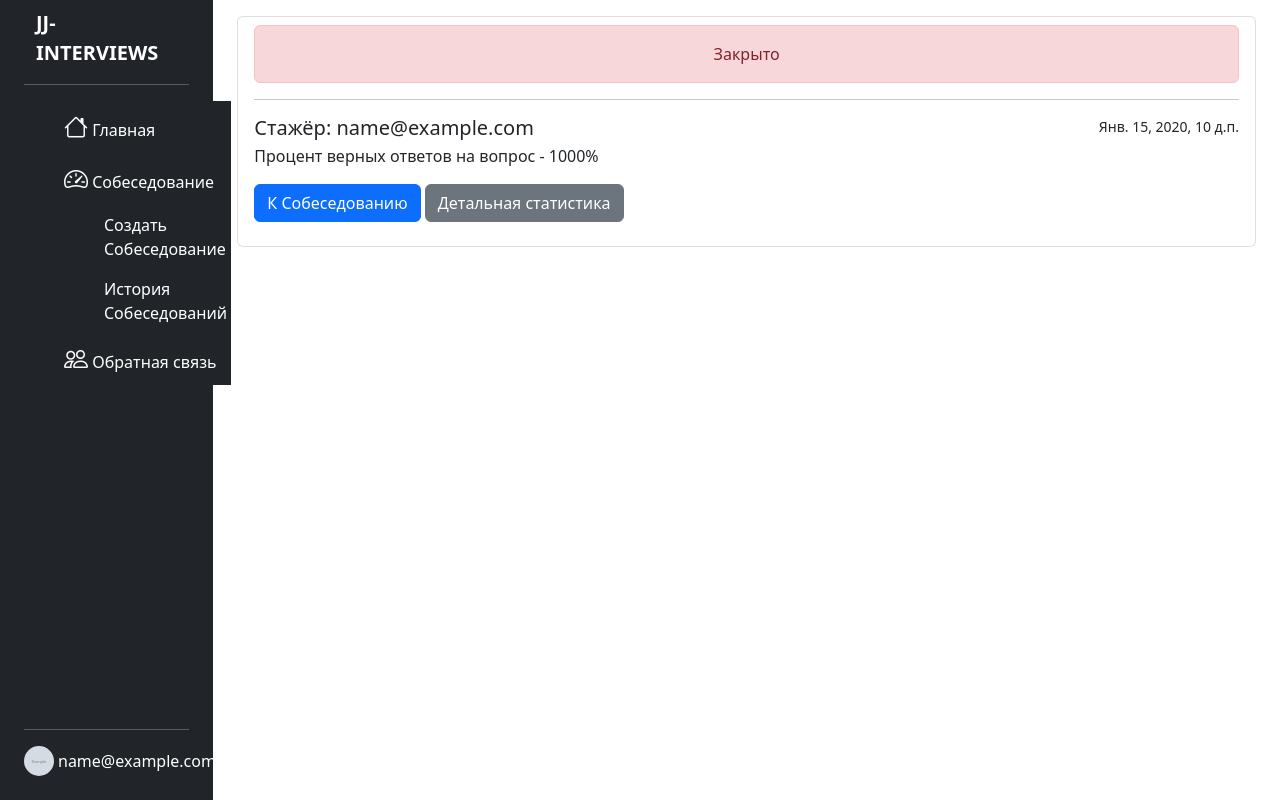
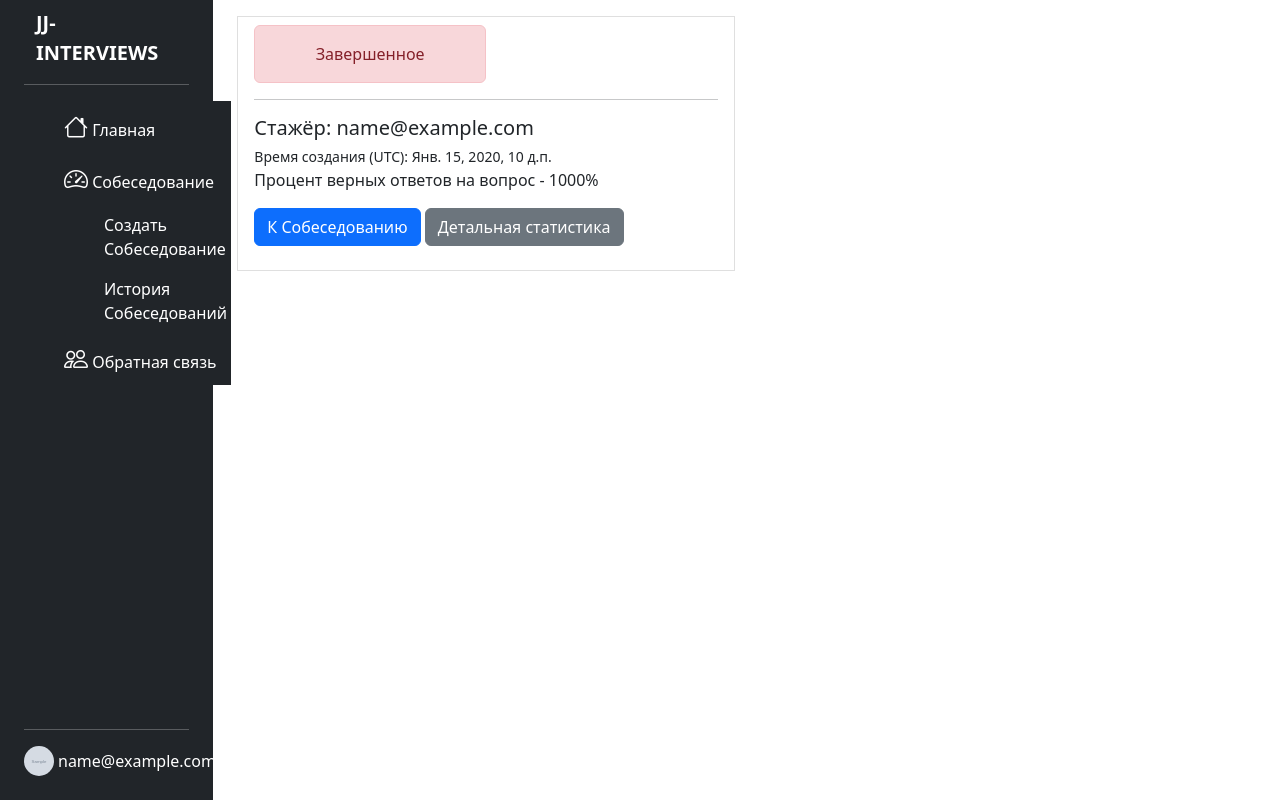
Before and after one commit to Prettywoman13/intensives_project, a Django app: page /statistic/ in a window 1280 px wide. Run offline with Django 3.2, Linux system fonts and the light colour scheme; a user stored in the database is signed in; tables that the repository leaves empty hold one stand-in row (values such as "Sample post"); grey boxes marked "Sample" are stand-in pictures; some libraries are stand-ins or nearby versions.

Commit message:
незначительные фиксы

```diff
--- a/jjinterviews/statistic/views.py
+++ b/jjinterviews/statistic/views.py
@@ -10,7 +10,14 @@
     context_object_name = "statistics"
 
     def get_queryset(self):
-        return self.model.objects.all().filter(user=self.request.user)
+        """
+        Получаю всю статистику по собеседованиям от юзера
+        """
+        return (
+            self.model.objects.all()
+            .filter(user=self.request.user)
+            .order_by("-interview__created_at")
+        )
 
 
 class InterviewDetailStatistic(DetailView):
--- a/jjinterviews/templates/pages/statistic/main.html
+++ b/jjinterviews/templates/pages/statistic/main.html
@@ -3,19 +3,25 @@
 {% block content %}
   <div class="container justify-content-center">
     <div class="list-group">
+        <div class="row">
             {% for item in statistics %}
+                    <div class="col-6 offset-md-6">
                         <div class="list-group-item flex-column align-items-start">
+                            <div class="w-50">
                                 {% if item.interview.closed %}
-            <div class="alert alert-danger text-center" role="alert">Закрыто</div>
+                                <div class="alert alert-danger text-center" role="alert">Завершенное</div>
                                 {% else %}
-            <div class="alert alert-success text-center" role="alert">Открыто</div>
+                                <div class="alert alert-success text-center" role="alert">Открытое</div>
                                 {% endif %}
+                            </div>
                             <hr>
                             <div class="d-flex w-100 justify-content-between">
                             <h5 class="mb-1">Стажёр: {{ item.interview.email_interviewed }}</h5>
-            <small>{{ item.interview.created_at }}</small>
                             </div>
+                            <small>Время создания (UTC): {{ item.interview.created_at }}</small>
+                            {% if item.completion_percentage %}
                                 <p class="mb-3">Процент верных ответов на вопрос - {% widthratio item.completion_percentage 1 100 %}%</p>
+                            {% endif %}
                             <div class="mb-3">
                             <a href="{% url 'interviews:interview' interview_id=item.interview.id  %}"
                                 class="btn btn-primary">К Собеседованию</a>
@@ -23,7 +29,10 @@
                                 class="btn btn-secondary">Детальная статистика</a>
                             </div>
                         </div>
+                        <br/>
+                    </div>
             {% endfor %}
         </div>
     </div>
+  </div>
 {% endblock content %}
```
Lines whose indentation alone changed are shown as unchanged.
